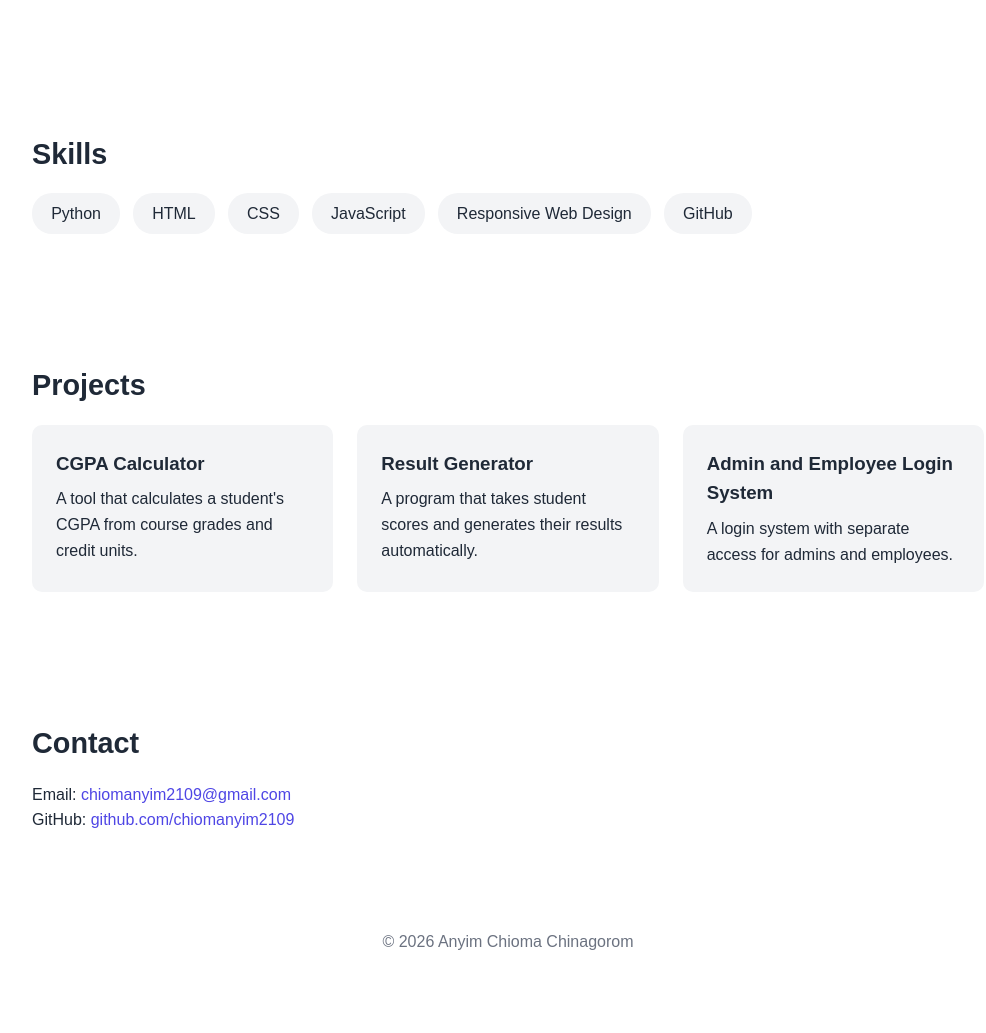
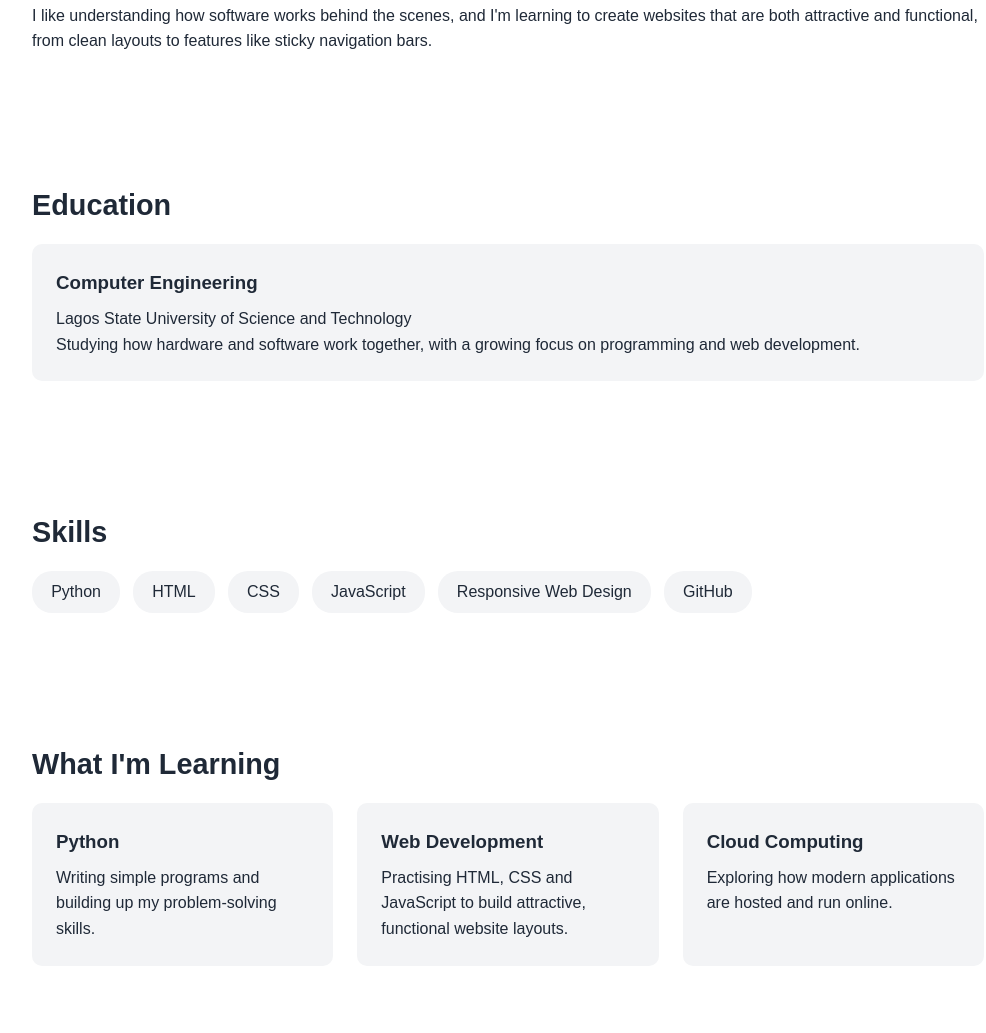
Before and after one commit to chiomanyim2109/Portfolio, a plain HTML site: page index.html in a window 1280 px wide. Shown: the part 831-1864 px from the top of the page, without its empty margins (132-1118 px from the left). Before the commit the page ends 1817 px from the top, so only its background shows below. Drawn offline with Linux system fonts and the light colour scheme.

Commit message:
personal portfolio website

```diff
--- a/index.html
+++ b/index.html
@@ -12,9 +12,11 @@
   <header>
     <nav>
       <a href="#home" class="logo">Anyim Chioma</a>
-      <ul class="nav-links">
+            <ul class="nav-links">
         <li><a href="#about">About</a></li>
+        <li><a href="#education">Education</a></li>
         <li><a href="#skills">Skills</a></li>
+        <li><a href="#learning">Learning</a></li>
         <li><a href="#projects">Projects</a></li>
         <li><a href="#contact">Contact</a></li>
       </ul>
@@ -33,6 +35,18 @@
     <section id="about">
       <h2>About Me</h2>
       <p>I'm a Computer Engineering student at Lagos State University of Science and Technology. I enjoy building practical technology solutions, exploring software development, and learning how computer systems work. I'm especially interested in Python programming, web development, and cloud computing, and I grow my skills by working on projects that solve real-world problems.</p>
+      <p>I like understanding how software works behind the scenes, and I'm learning to create websites that are both attractive and functional, from clean layouts to features like sticky navigation bars.</p>
+    </section>
+
+    <section id="education">
+      <h2>Education</h2>
+      <div class="project-cards">
+        <div class="card">
+          <h3>Computer Engineering</h3>
+          <p>Lagos State University of Science and Technology</p>
+          <p>Studying how hardware and software work together, with a growing focus on programming and web development.</p>
+        </div>
+      </div>
     </section>
 
     <section id="skills">
@@ -45,6 +59,24 @@
         <li>Responsive Web Design</li>
         <li>GitHub</li>
       </ul>
+    </section>
+
+    <section id="learning">
+      <h2>What I'm Learning</h2>
+      <div class="project-cards">
+        <div class="card">
+          <h3>Python</h3>
+          <p>Writing simple programs and building up my problem-solving skills.</p>
+        </div>
+        <div class="card">
+          <h3>Web Development</h3>
+          <p>Practising HTML, CSS and JavaScript to build attractive, functional website layouts.</p>
+        </div>
+        <div class="card">
+          <h3>Cloud Computing</h3>
+          <p>Exploring how modern applications are hosted and run online.</p>
+        </div>
+      </div>
     </section>
 
     <section id="projects">
@@ -65,6 +97,18 @@
       </div>
     </section>
 
+    <section id="interests">
+      <h2>Interests and Goals</h2>
+      <ul class="skills-list">
+        <li>Software Development</li>
+        <li>Computer Engineering</li>
+        <li>Web Development</li>
+        <li>Cloud Computing</li>
+        <li>Problem Solving</li>
+      </ul>
+      <p style="margin-top: 1.5rem;">I love exploring new technologies and want to keep building projects that solve real-world problems, while growing my skills in Python, web development and cloud computing.</p>
+    </section>
+
     <section id="contact">
       <h2>Contact</h2>
       <p>Email: <a href="mailto:chiomanyim2109@gmail.com">chiomanyim2109@gmail.com</a></p>
```
